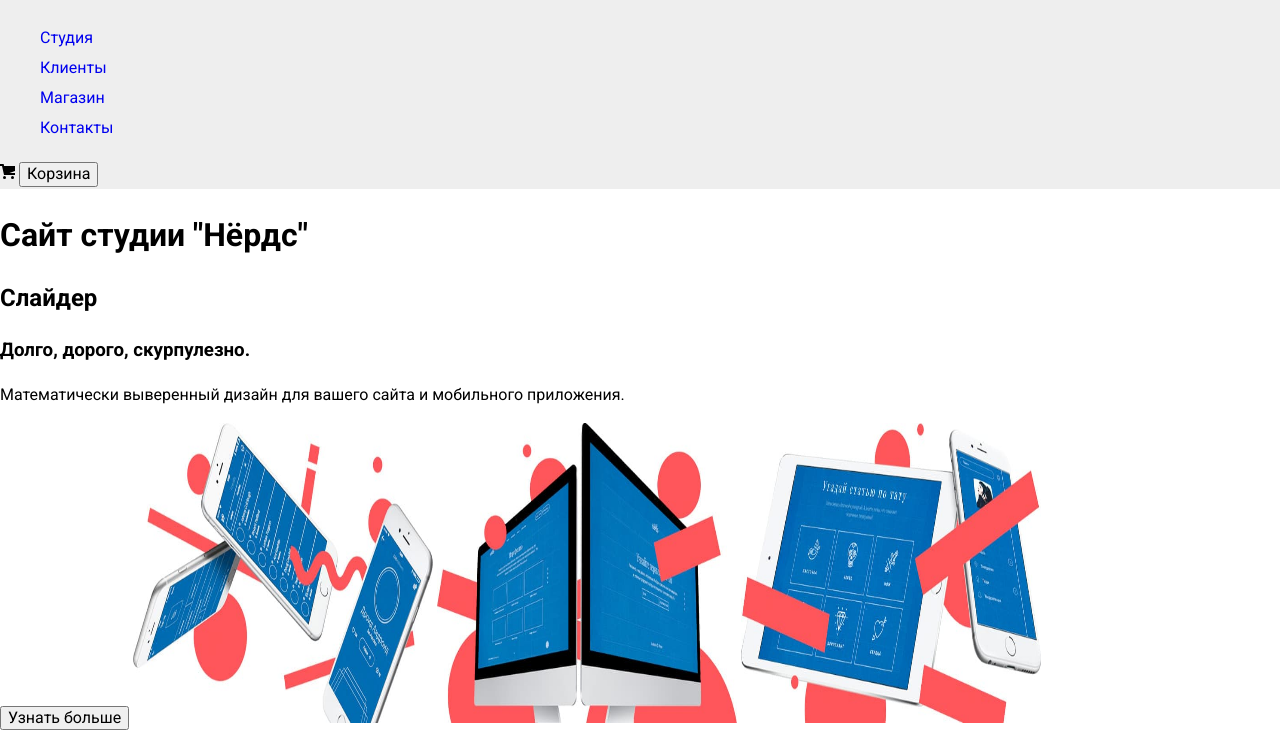
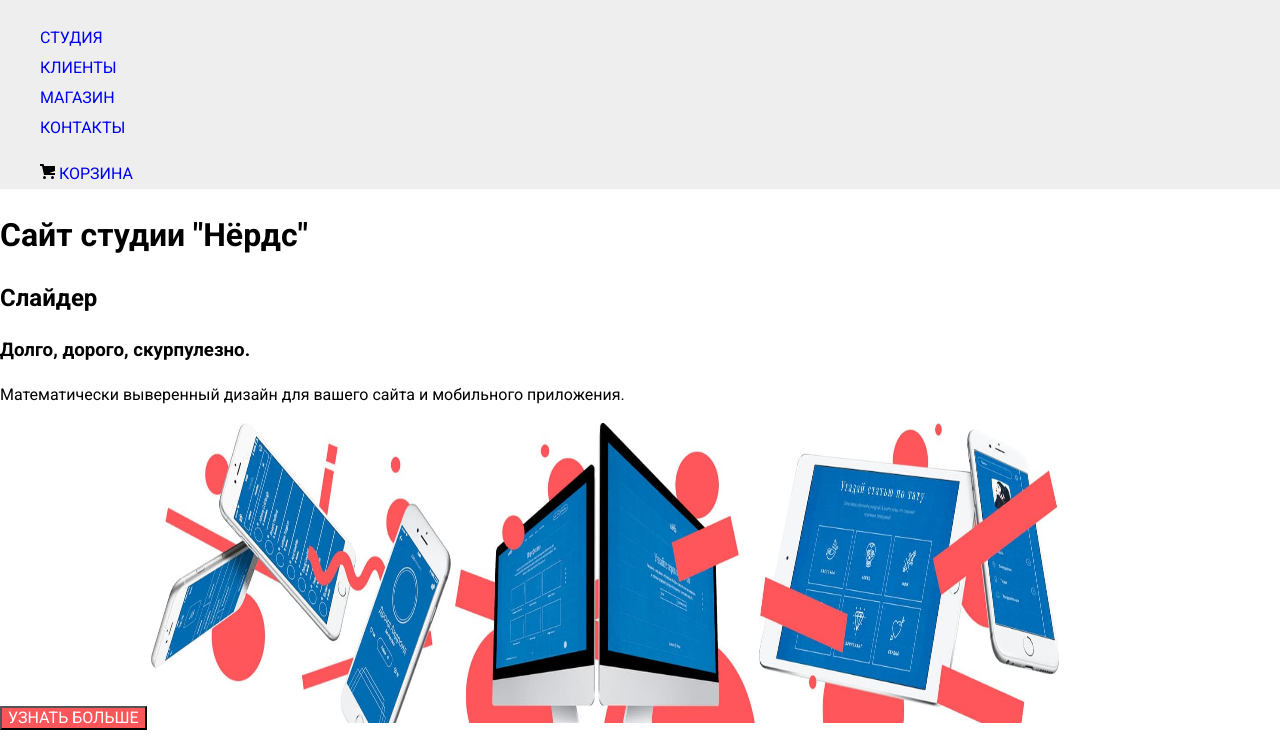
Before and after one commit to vladpro46/534871-nerds-27, a plain HTML site: page index.html in a window 1280 px wide. Shown: the part 159-902 px from the top of the page. Drawn offline with Linux system fonts and the light colour scheme.

Commit message:
Добавил общую стилизацию для кнопок. Сделал корзину ссылкой на главной странице

```diff
--- a/css/style.css
+++ b/css/style.css
@@ -15,11 +15,23 @@ a {
     text-decoration: none;
 }
 
+button {
+    text-transform: uppercase;
+    color: #ffffff;
+
+    background-color: #fb565a;
+}
+
 .main-navigation {
+    text-transform: uppercase;
     line-height: 1.88;
+
+    color: #000000;
     background-color: #eeeeee;
+
+
   }
 
-.site-navigation {
+.main-navigation ul {
     list-style: none;
-  }
+}
--- a/index.html
+++ b/index.html
@@ -21,10 +21,12 @@
           <li><a href="#">Контакты</a></li>
         </ul>
 
-        <div class="main-cart">
-          <img src="img/decor/cart-icon.svg" width="15" height="15" alt="Значок корзина">
-          <button type="button">Корзина</button>
-        </div>
+        <ul class="main-cart">
+          <li>
+            <a href="#"><img src="img/decor/cart-icon.svg" width="15" height="15" alt="Значок корзина"> Корзина</a>
+          </li>
+        </ul>
+
       </nav>
     </header>
 
```
